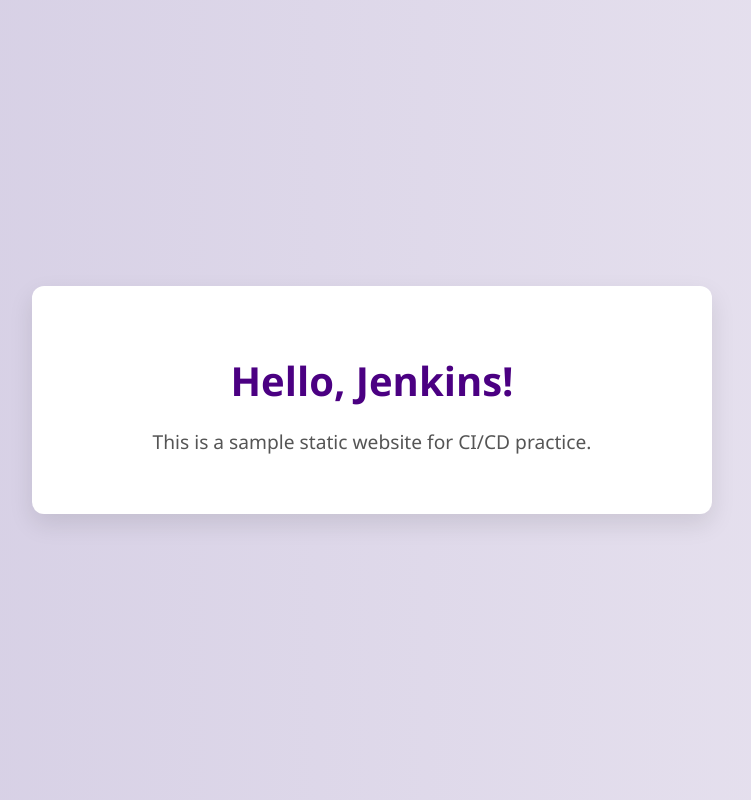
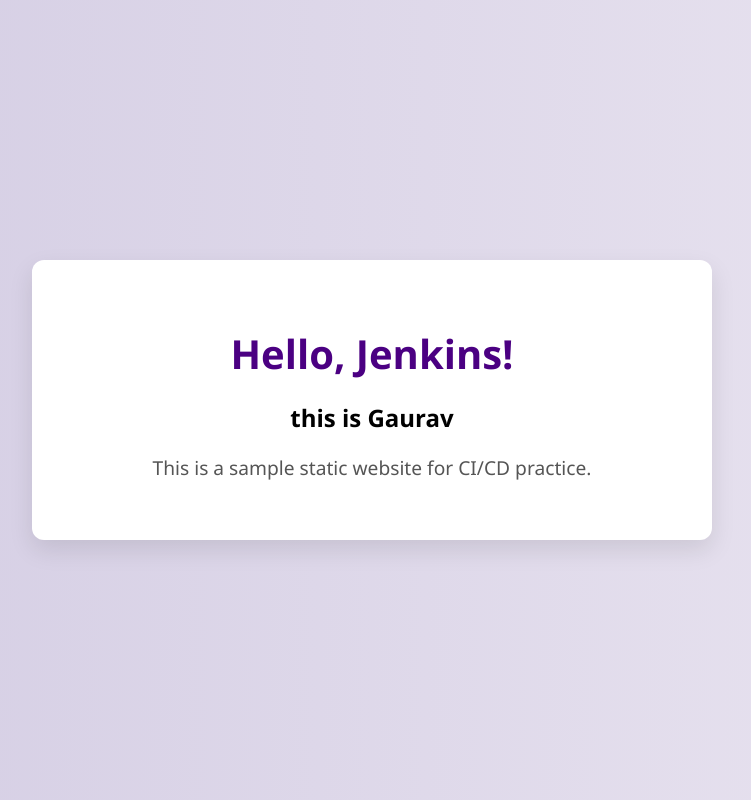
Before and after one commit to AgentRoss/Pipeline, a plain HTML site: page index.html in a window 1280 px wide. Shown: the whole page, without its empty margins (268-1019 px from the left). Drawn offline with Linux system fonts and the light colour scheme.

Commit message:
Update index.html

```diff
--- a/index.html
+++ b/index.html
@@ -9,6 +9,7 @@
 <body>
   <div class="container">
     <h1>Hello, Jenkins!</h1>
+    <h2> this is Gaurav</h2>
     <p>This is a sample static website for CI/CD practice.</p>
   </div>
 </body>
```
